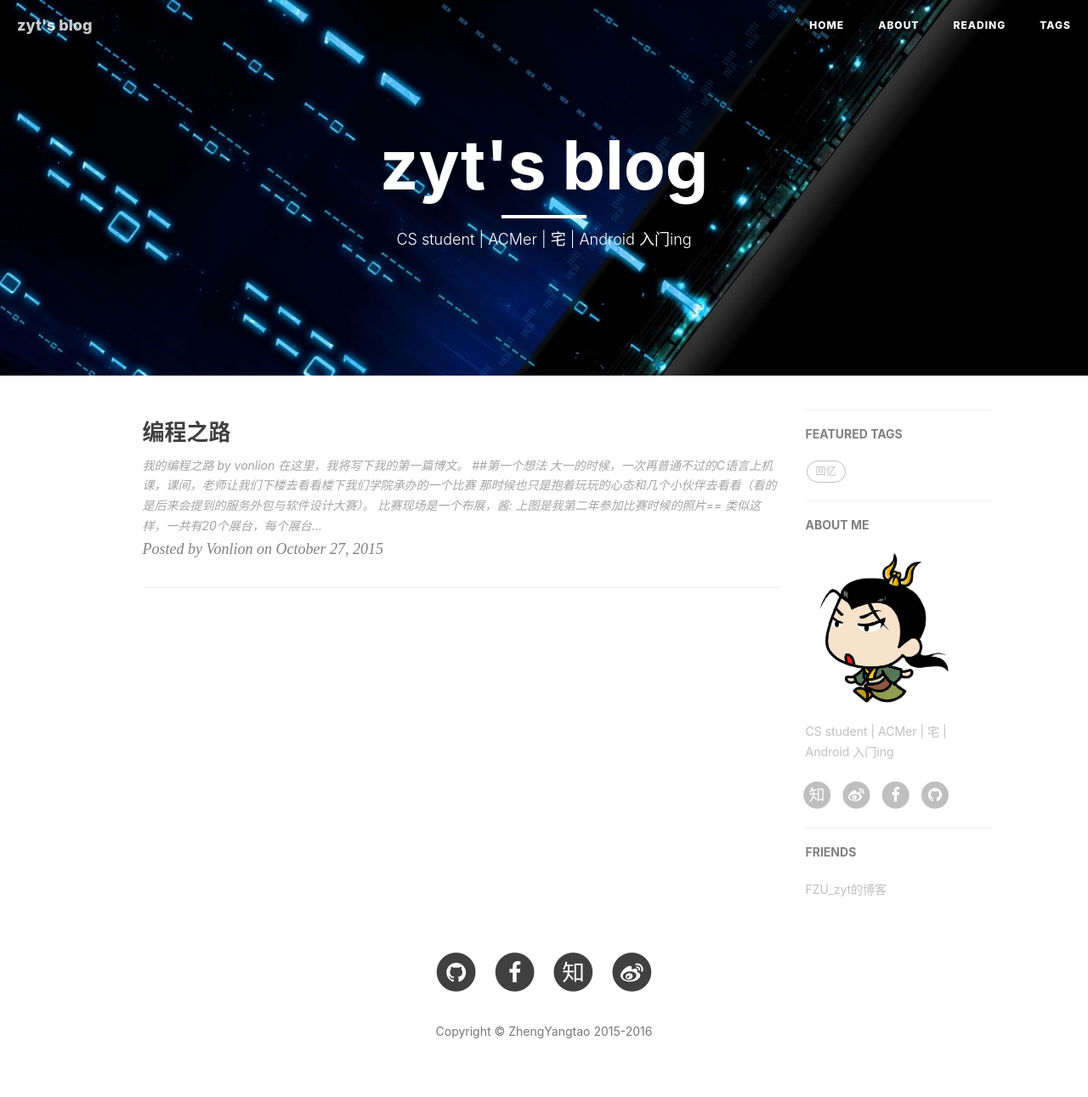
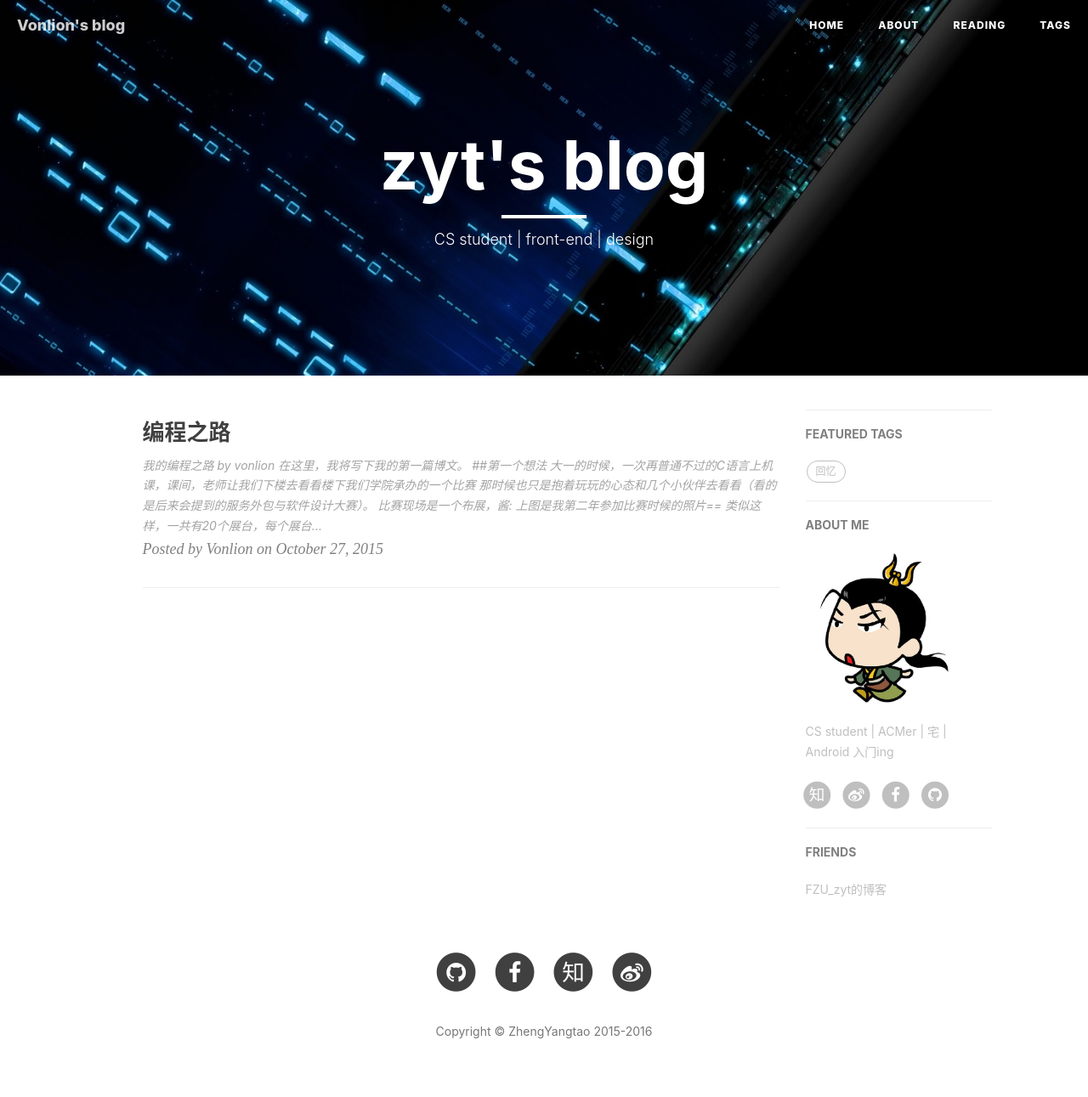
Before and after one commit to lihaof/lihaof.github.io, a Jekyll site: the page built from index.html, in a window 1280 px wide. Shown: the whole page at 85% size. Built offline with Jekyll 4.4.1, drawn with Linux system fonts in a browser that asks for light colours; nearby versions of some CDN libraries; the list of posts is cut into pages by our own code; comment, search, counter and statistics services are not loaded.

Commit message:
no message

```diff
--- a/_includes/nav.html
+++ b/_includes/nav.html
@@ -9,7 +9,7 @@
                 <span class="icon-bar"></span>
                 <span class="icon-bar"></span>
             </button>
-            <a class="navbar-brand" href="{{ site.baseurl }}/">zyt's blog</a>
+            <a class="navbar-brand" href="{{ site.baseurl }}/">Vonlion's blog</a>
         </div>
 
         <!-- Collect the nav links, forms, and other content for toggling -->
--- a/about.html
+++ b/about.html
@@ -18,7 +18,7 @@ header-img: "img/about-bg.jpg"
     <blockquote><p>读读书，写写代码。<br>
     世界那么大，我想去看看。</p></blockquote>
 
-    <p>hi~ 我是<strong>郑扬涛</strong>.
+    <p>hi~ 我是<strong>Vonlion</strong>.
 
 </div>
 
--- a/index.html
+++ b/index.html
@@ -1,6 +1,6 @@
 ---
 layout: page
-description: "CS student | ACMer | 宅 | Android 入门ing"
+description: "CS student | front-end | design"
 ---
 
 {% for post in paginator.posts %}
```
Also changed, not shown: other parts of about.html (+1 -1 lines).
